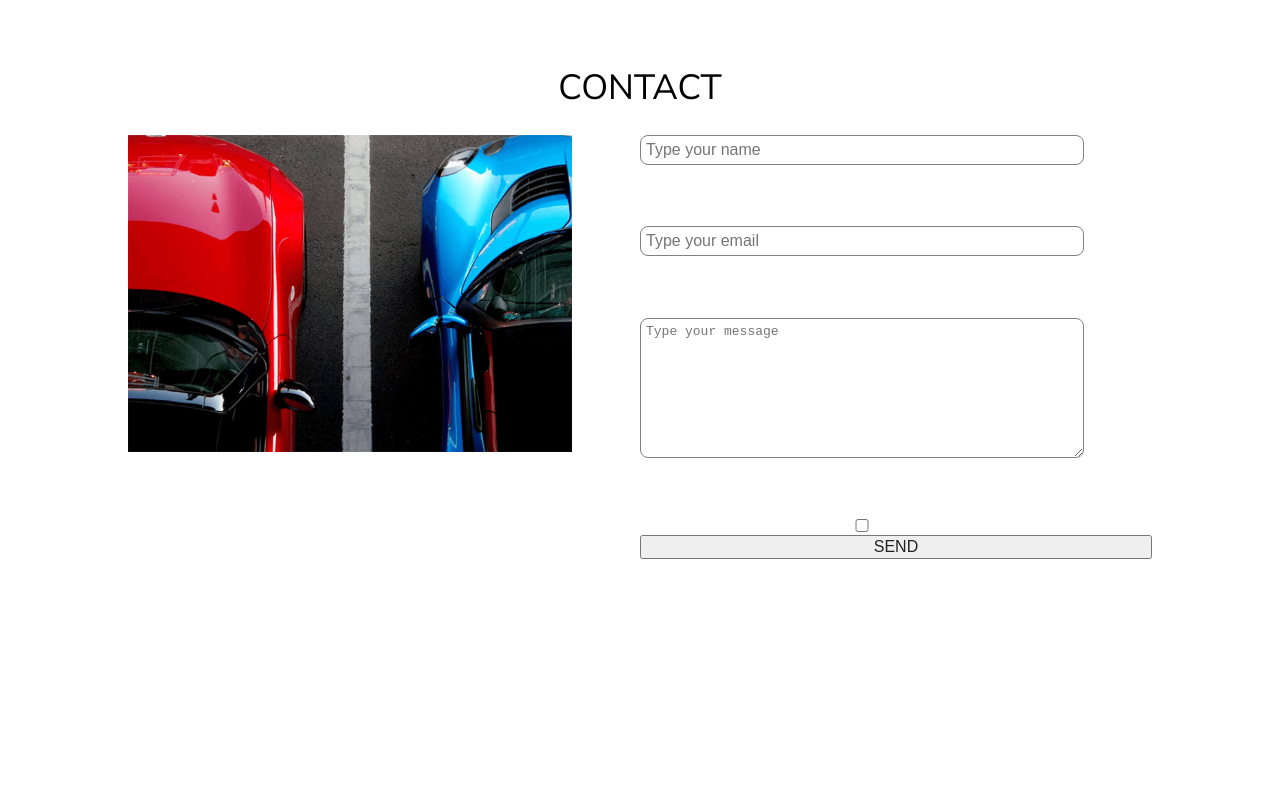
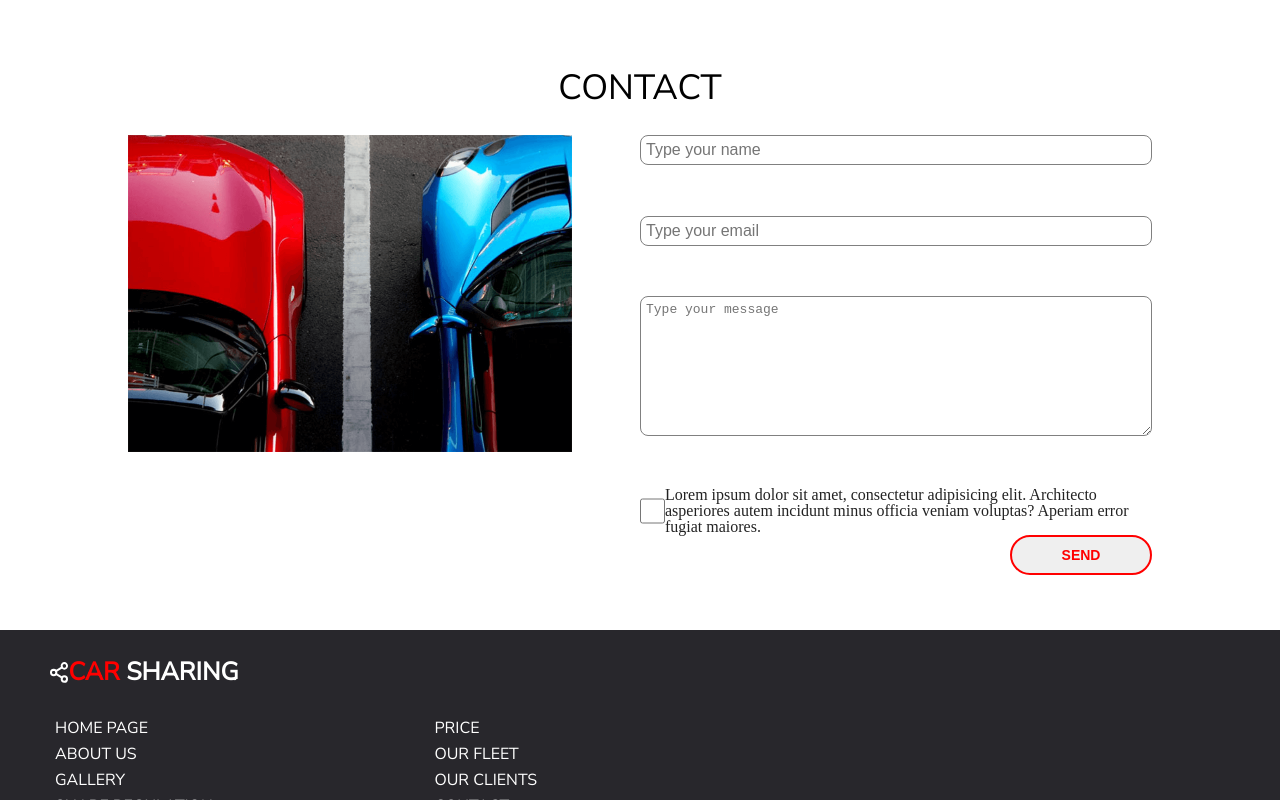
Before and after one commit to magdasoballa/Car-sharing-Webpage, a plain HTML site: page index.html in a window 1280 px wide. Shown: the part 2000-2800 px from the top of the page. Before the commit the page ends 2635 px from the top, so only its background shows below. Drawn offline with Linux system fonts and the light colour scheme.

Commit message:
carsharing cd

```diff
--- a/index.html
+++ b/index.html
@@ -130,7 +130,12 @@
                     <label> <input type="text" placeholder="Type your name"></label>
                     <label> <input type="email" placeholder="Type your email"></label>
                     <label> <textarea placeholder="Type your message"></textarea></label>
-                    <label> <input class="check" type="checkbox"></label>
+                    <div class="check">
+                        <label> <input type="checkbox">Lorem ipsum dolor sit amet, consectetur adipisicing elit.
+                            Architecto asperiores autem incidunt minus officia veniam voluptas? Aperiam error fugiat
+                            maiores.</label>
+
+                    </div>
                 </form>
                 <button>SEND</button>
             </div>
@@ -138,5 +143,29 @@
     </div>
 </div>
 
+<div class="container-5">
+    <header>
+        <div class="up-1">
+            <img src="images/Logo%20Footer.svg" alt="">
+            <div><span>CAR</span> SHARING</div>
+        </div>
+        <nav>
+            <ul>
+                <li><a>HOME PAGE</a></li>
+                <li><a>ABOUT US</a></li>
+                <li><a>GALLERY</a></li>
+                <li><a>SHARE REGULATION</a></li>
+            </ul>
+            <ul class="ul-2">
+                <li><a>PRICE</a></li>
+                <li><a>OUR FLEET</a></li>
+                <li><a>OUR CLIENTS</a></li>
+                <li><a>CONTACT</a></li>
+
+            </ul>
+        </nav>
+    </header>
+    <span class="copy">Copyright Coders Lab</span>
+</div>
 </body>
 </html>
--- a/style.css/style.css
+++ b/style.css/style.css
@@ -17,8 +17,7 @@
 .up {
     width: 100vw;
     height: 90px;
-    background: black;
-    opacity: 0.5;
+    background:rgba(0, 0, 0, 0.5);
 }
 
 .up header {
@@ -45,14 +44,14 @@
 .up-1 div {
     font-weight: bold;
     font-size: 35px;
-    margin:auto 0;
+    margin: auto 0;
 }
 
 .up-1 div span {
     color: red;
 }
 
-.up ul{
+.up ul {
     display: flex;
     align-items: center;
     justify-content: space-around;
@@ -60,7 +59,7 @@
     height: 100%;
 }
 
-.up li{
+.up li {
     width: 80px;
     display: flex;
     justify-content: center;
@@ -78,61 +77,61 @@
     height: 100%;
 }
 
-.container{
-    height:600px;
+.container {
+    height: 600px;
     display: flex;
     justify-content: center;
     align-items: center;
     flex-direction: column;
-    color:white;
+    color: white;
 }
 
-.container h1{
+.container h1 {
     font-size: 90px;
-    font-weight:900;
+    font-weight: 900;
     font-family: "Nunito Sans", sans-serif;
     position: relative;
 }
 
-.container p{
+.container p {
     display: flex;
     flex-wrap: wrap;
     align-content: center;
-    margin:20px;
-    width:900px;
+    margin: 20px;
+    width: 900px;
     text-align: center;
 }
 
-.container .buttons{
+.container .buttons {
     display: inline-block;
 }
 
-.container button{
+.container button {
     display: inline-block;
     padding: 20px;
     border-radius: 40px;
-    border:none;
-    margin:20px;
+    border: none;
+    margin: 20px;
     font-weight: bolder;
 }
 
-.container .btn-1{
+.container .btn-1 {
     background: #FF0000;
-    color:white
+    color: white
 }
 
-.container .btn-2{
+.container .btn-2 {
     background: white;
-    color:#FF0000;
+    color: #FF0000;
 }
 
-.content-2{
-    width:100vw;
+.content-2 {
+    width: 100vw;
     /*height:1366px;*/
     background: #fff;
 }
 
-.content-2 .h1-container{
+.content-2 .h1-container {
     width: 100vw;
     height: 60px;
     display: flex;
@@ -140,115 +139,116 @@
     justify-content: center;
 }
 
-.content-2 h1{
+.content-2 h1 {
     font-size: 35px;
     font-weight: bolder;
-    color:#000;
+    color: #000;
     font-family: "Nunito Sans", sans-serif;
     display: inline-block;
     padding: 10px 30px;
 }
 
 .content-2 h1::before,
-.content-2 h1::after{
-    content: "";
-    display:block;
+.content-2 h1::after {
+    content: "-----";
+    letter-spacing: -5px;
     height: 3px;
-    background: red;
+    color: red;
     flex-grow: 1;
 }
 
-.blog-articles{
+.blog-articles {
     display: flex;
     align-items: center;
     justify-content: center;
-    width:1088px;
-    margin:0 auto;
-    color:gray;
+    width: 1088px;
+    margin: 0 auto;
+    color: gray;
 
 }
 
-.article{
+.article {
     display: flex;
     flex-direction: column;
     justify-content: space-between;
-    align-items:center;
+    align-items: center;
     margin-left: 16px;
     font-family: "Nunito Sans", sans-serif;
 }
 
-.article img{
-    width:352px;
-    height:234px;
+.article img {
+    width: 352px;
+    height: 234px;
 }
 
-.article .container-content{
+.article .container-content {
     display: flex;
-flex-direction: column;
+    flex-direction: column;
 }
 
-.article span{
+.article span {
     font-size: 19px;
     text-transform: uppercase;
     margin: 20px 0;
 }
 
-.article p{
-    width:80%;
+.article p {
+    width: 80%;
     margin-bottom: 10px;
 }
 
-.btn{
+.btn {
     border-radius: 40px;
     background: #FF0000;
     color: #fff;
     font-size: 14px;
-    width:142px;
-    height:40px;
-    border:none;
+    width: 142px;
+    height: 40px;
+    border: none;
     font-weight: 700;
 }
 
-.content-3{
+.content-3 {
     background: #28272C;
-    width:1366px;
-    height:643px;
+    width: 1366px;
+    height: 643px;
     font-family: "Nunito Sans", sans-serif;
     margin-top: 50px;
 }
 
-.content-3 .h1-container{
+.content-3 .h1-container {
     display: flex;
     align-items: center;
     justify-content: center;
-    color:#fff;
+    color: #fff;
     font-size: 35px;
     padding: 30px;
     font-weight: 400;
     margin-bottom: 20px;
 }
 
-.content-3 .articles-3{
+.content-3 .articles-3 {
     display: flex;
     align-items: center;
     justify-content: space-around;
-    color:#fff;
+    color: #fff;
 }
 
-.content-3 .article-3{
-    width:231px;
-    height:361px;
+.content-3 .article-3 {
+    width: 231px;
+    height: 361px;
     display: flex;
     flex-direction: column;
     justify-content: space-between;
     align-items: center;
 }
-.content-3 img{
-    width:170px;
-    height:170px;
+
+.content-3 img {
+    width: 170px;
+    height: 170px;
 }
 
-.content-3 .article-3 span{
+.content-3 .article-3 span {
     text-transform: uppercase;
     font-family: "Nunito Sans", sans-serif;
     margin-top: 20px;
@@ -263,64 +263,142 @@ flex-direction: column;
 
 }
 
-.content-4{
-    height:620px;
-    width:80vw;
+.content-4 {
+    height: 620px;
+    width: 80vw;
     margin: 50px auto 0 auto;
 }
-.container-4{
+
+.container-4 {
 
     height: 100%;
     padding: 60px 0;
+
 }
 
 .content-container {
     display: flex;
-    justify-content:space-between;
+    justify-content: space-between;
     height: 100%;
 }
 
-.content-4 img{
-    width:444px;
-    height:317px;
+.content-4 img {
+    width: 444px;
+    height: 317px;
 }
 
-.content-4 h1{
+.content-4 h1 {
     font-size: 35px;
-    color:black;
+    color: black;
     text-align: center;
     font-family: "Nunito Sans", sans-serif;
     margin-bottom: 30px;
 }
 
-.form-container{
+.form-container {
     display: flex;
     flex-direction: column;
-    width:50%;
+    width: 50%;
     height: 100%;
+    align-items: flex-end;
+
 }
 
-.form-container input{
-    width:444px;
-    border-radius:8px;
+.form-container input {
+    width: 100%;
+    border-radius: 8px;
     border: 1px solid gray;
-    padding:5px ;
+    padding: 5px;
 }
 
 .form-container textarea {
-    height:140px;
-    width:444px;
-    border-radius:8px;
+    height: 140px;
+    width: 100%;
+    border-radius: 8px;
     border: 1px solid gray;
-    padding:5px ;
+    padding: 5px;
 }
 
-.form-container form{
+.form-container form {
     height: 80%;
     display: flex;
     flex-direction: column;
     justify-content: space-between;
 }
 
-.form-container input.check {
+
+.form-container textarea:hover{
+    border-color: red;
 }
+.form-container input:hover{
+    border-color: red;
+
+}
+.check {
+    display: flex;
+    flex-direction: column;
+    width:100%;
+}
+
+.check input{
+    width:10%;
+    display: flex;
+    align-content: flex-start;
+}
+
+.check label{
+    display: flex;
+    align-content: flex-end;
+}
+
+.form-container{
+    display: flex;
+    align-content: flex-end;
+}
+
+.container-4 button {
+    border-radius: 40px;
+    border: 2px solid red;
+    color: red;
+    font-size: 14px;
+    padding: 5px 10px;
+    margin-bottom: 10px;
+    font-weight: bold;
+    width: 142px;
+    height: 40px;
+
+
+}
+
+.container-5 {
+    background: #28272C;
+    width: 100vw;
+    height: 232px;
+    color: white;
+    font-family: "Nunito Sans", sans-serif;
+    padding-left: 50px;
+}
+
+.container-5 .up-1 div {
+    font-size: 25px;
+    margin: 30px 0;
+
+}
+
+.container-5 nav {
+    display: flex;
+    justify-content: space-between;
+    width:40%;
+}
+
+.container-5 nav li {
+    padding: 5px;
+}
+.copy{
+    color: white;
+    /*text-align: right;*/
+    /*float: right;*/
+    position: absolute;
+    right:0;
+    bottom:0
+}
```
